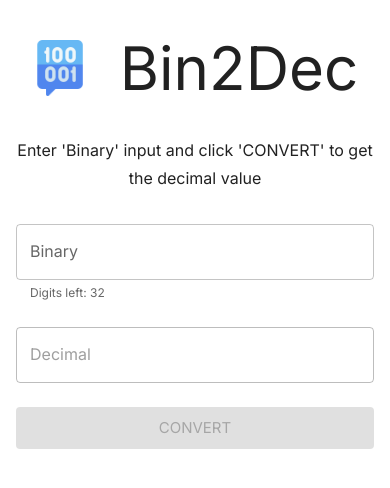
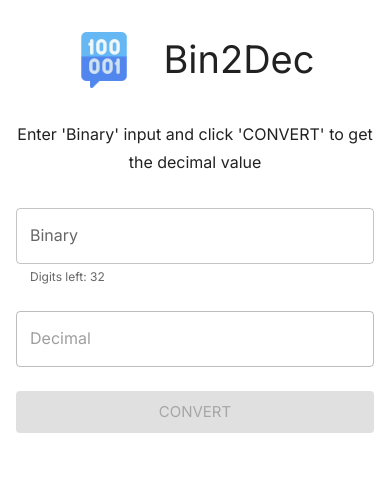
Before and after one commit to sarmaakondi/bin2dec, a React (Vite) app: page / in a window 390 px wide. Shown: the top 488 px of the page. Built offline with nearby package versions, Linux system fonts and the light colour scheme.

Commit message:
Enable responsiveFontSizes for the theme

```diff
--- a/src/theme.js
+++ b/src/theme.js
@@ -1,9 +1,9 @@
-import { createTheme } from "@mui/material/styles";
+import { createTheme, responsiveFontSizes } from "@mui/material/styles";
 import { red } from "@mui/material/colors";
 import "@fontsource/inter";
 
 // Create a theme instance.
-const theme = createTheme({
+let theme = createTheme({
     cssVariables: true,
     palette: {
         primary: {
@@ -21,4 +21,6 @@ const theme = createTheme({
     },
 });
 
+theme = responsiveFontSizes(theme);
+
 export default theme;
```
